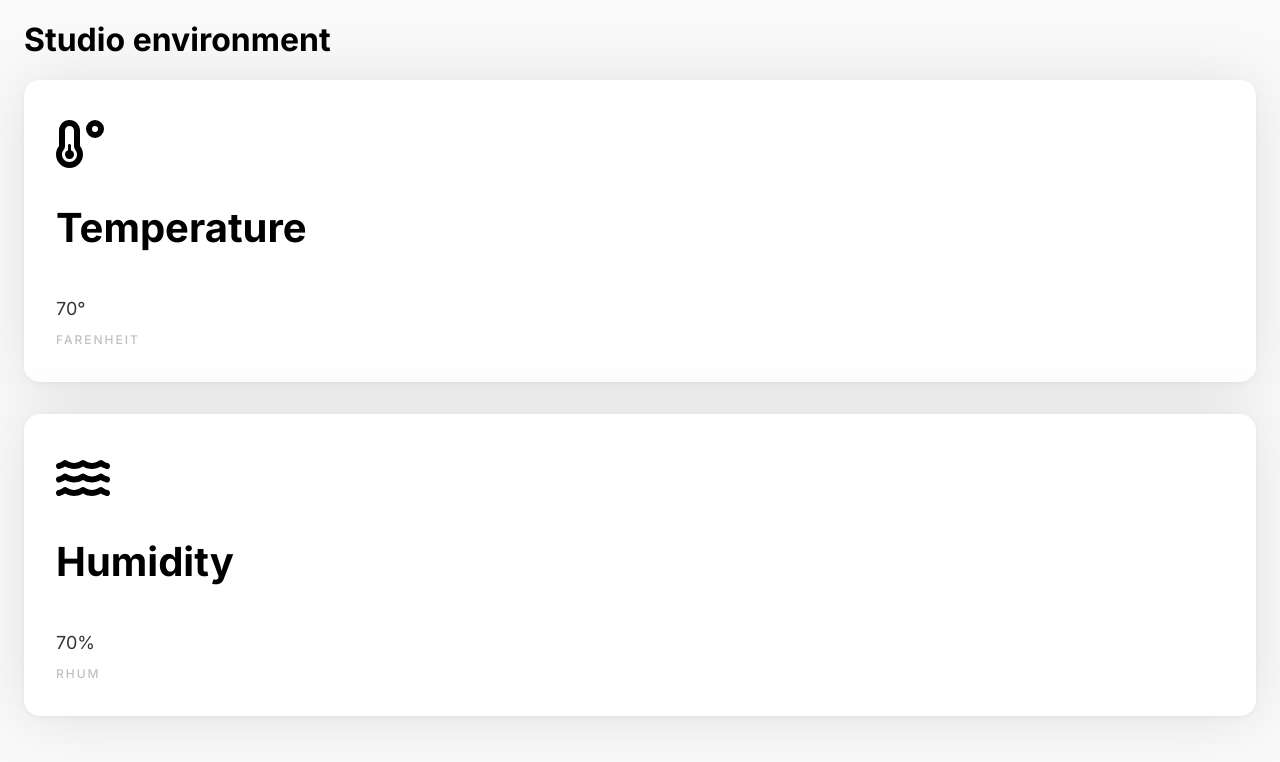
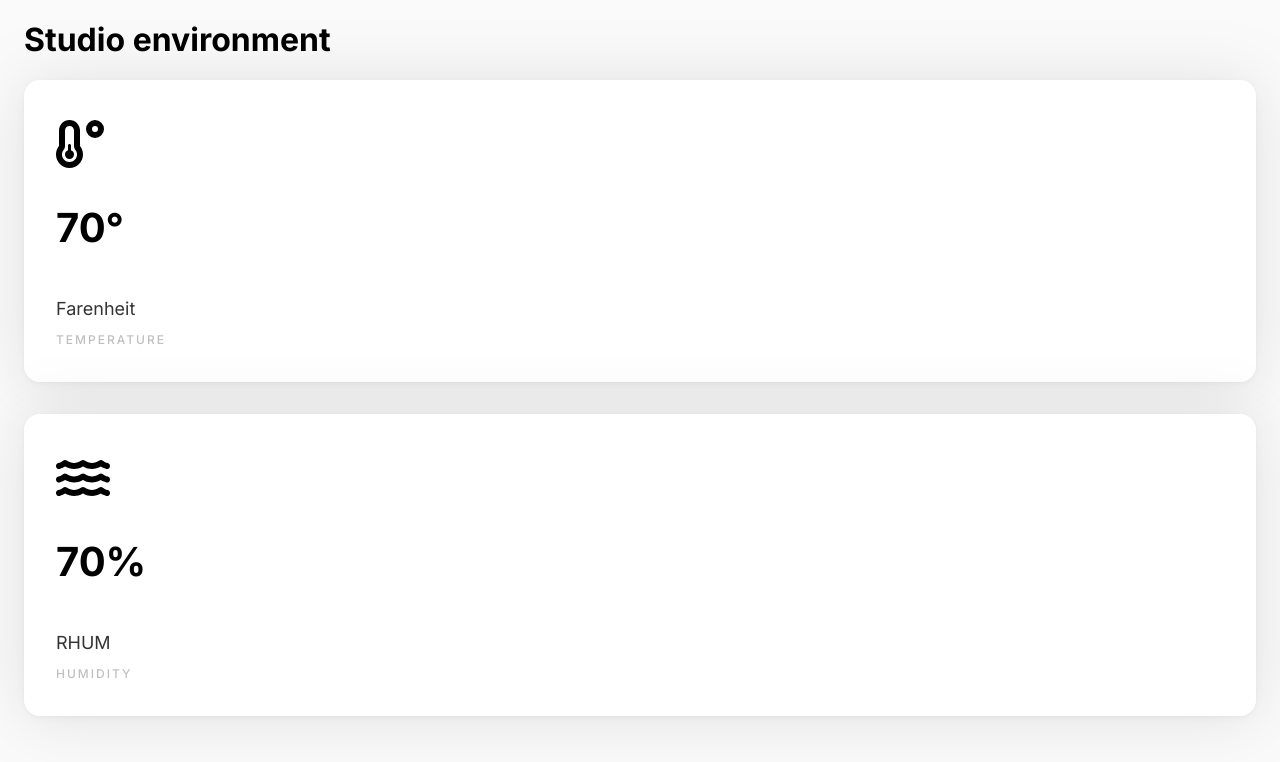
Before and after one commit to fcc-lol/studio-infra, a Next.js app: page /environment in a window 1280 px wide. Shown: the top 762 px of the page. Built offline with nearby package versions, Linux system fonts and the light colour scheme.

Commit message:
rearrange card content for looks

```diff
--- a/src/app/components/environmentitem.jsx
+++ b/src/app/components/environmentitem.jsx
@@ -89,11 +89,11 @@ const EnvironmentItem = ({ type, title, url }) => {
                 <Icon>
                     <FontAwesomeIcon icon={type == 'temperature' ? fas.faTemperatureLow : fas.faWater} />
                 </Icon>
-                <Title>{title}</Title>
+                <Title>{reading}{type == 'temperature' ? '°' : '%'}</Title>
                 <Fields>
                     <Field>
-                        <Value>{reading}{type == 'temperature' ? '°' : '%'}</Value>
-                        <Label>{ type == 'temperature' ? 'Farenheit' : 'RHUM' }</Label>
+                        <Value>{ type == 'temperature' ? 'Farenheit' : 'RHUM' }</Value>
+                        <Label>{title}</Label>
                     </Field>
                 </Fields>
             </Card>
```
